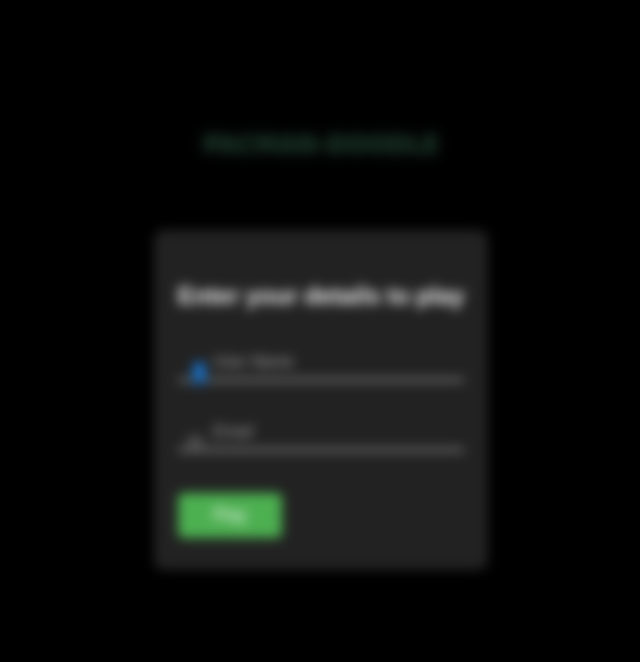
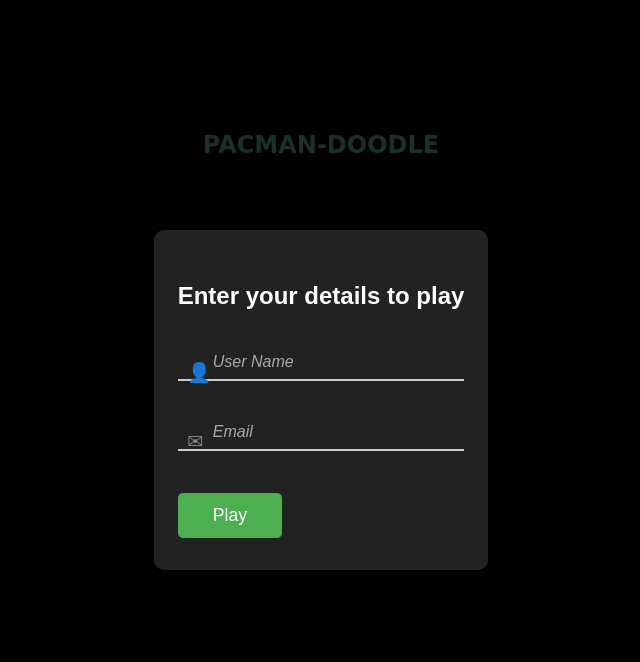
Before and after one commit to Nimesha-Kavindu/pacman, a plain HTML site: page index.html in a window 1280 px wide. Shown: the whole page, without its empty margins (319-959 px from the left). Drawn offline with nearby package versions, Linux system fonts and the light colour scheme.

Commit message:
more more

```diff
--- a/script.js
+++ b/script.js
@@ -1584,7 +1584,6 @@ window.addEventListener('DOMContentLoaded', function () {
   // Show modal on load
   if (modal) {
     modal.style.display = 'flex';
-    document.body.classList.add('modal-blur');
   }
 
   // Prevent tap/enter from starting game until form is valid
@@ -1628,7 +1627,6 @@ window.addEventListener('DOMContentLoaded', function () {
       // Hide modal, allow game start
       modal.style.display = 'none';
       allowGameStart = true;
-      document.body.classList.remove('modal-blur');
       // Remove block listeners
       document.removeEventListener('keydown', blockGameStart, true);
       document.removeEventListener('touchstart', blockGameStart, true);
--- a/style.css
+++ b/style.css
@@ -86,10 +86,11 @@ canvas {
   user-select: none;
 }
 
-body.modal-blur {
+/* Remove blur effect from body and modal */
+/* body.modal-blur {
   filter: blur(6px);
   transition: filter 0.3s;
-}
+} */
 
 .modal {
   display: flex;
@@ -99,7 +100,7 @@ body.modal-blur {
   background: rgba(0,0,0,0.7);
   justify-content: center;
   align-items: center;
-  backdrop-filter: blur(4px);
+  /* backdrop-filter: blur(4px); */
 }
 .modal-content {
   background: #222;
```
